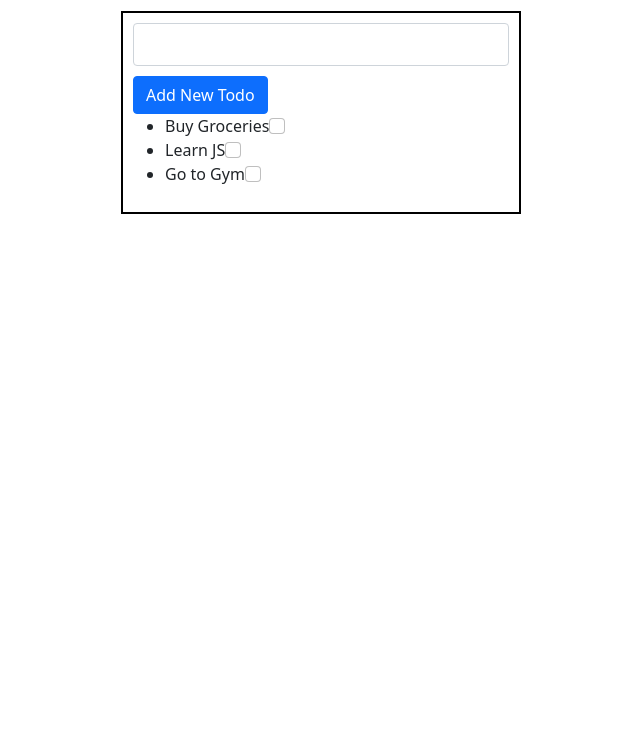
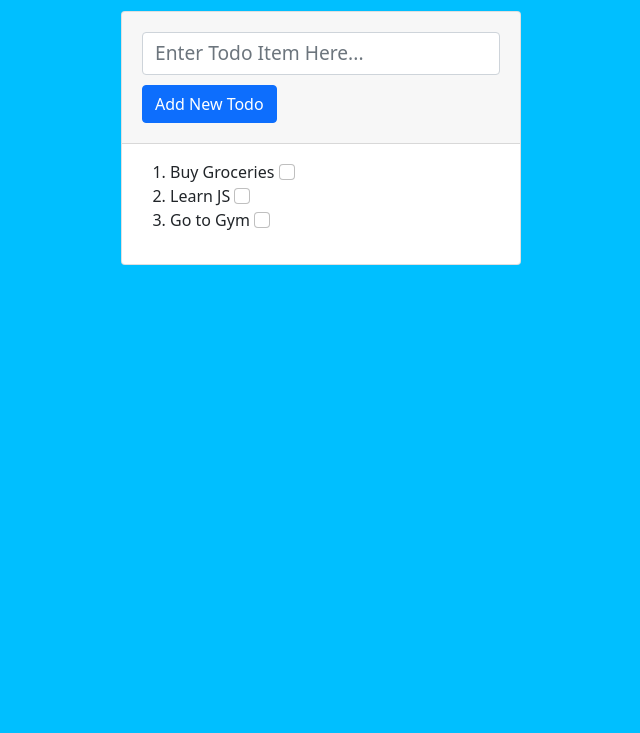
Before and after one commit to sjotwani94/GFG-full-stack-development, a plain HTML site: page Todo-List/index.html in a window 1280 px wide. Shown: the part 67-800 px from the top of the page, without its empty margins (319-959 px from the left). Drawn offline with nearby package versions, Linux system fonts and the light colour scheme.

Commit message:
Use Local Storage to preserve Todos & Improve Styling

```diff
--- a/Todo-List/app.js
+++ b/Todo-List/app.js
@@ -1,6 +1,9 @@
 const form = document.querySelector('#form');
 const list = document.querySelector('#list');
-const input = document.getElementById('todo-inp');
+const input = document.getElementById('todo-input');
+
+// Strikethrough when checked
+// Delete Functionality
 
 class TodoList {
     constructor(todos) {
@@ -24,7 +27,7 @@ class TodoList {
             checkbox.setAttribute('type', 'checkbox');
             checkbox.setAttribute('class', 'form-check-input');
 
-            li.innerText = todo.task;
+            li.innerText = todo.task + ' ';
             li.append(checkbox);
             list.append(li);
         }
@@ -32,6 +35,7 @@ class TodoList {
 
     addTodo(todoText) {
         this.todos.push({ id: TodoList.uuid(), task: todoText, completed: false });
+        localStorage.setItem('TodoList', JSON.stringify(this.todos));
         this.refreshTodos();
     }
 
@@ -59,7 +63,14 @@ const todos = [
     }
 ];
 
-const myTodoList = new TodoList(todos);
+const savedTodos = JSON.parse(localStorage.getItem('TodoList'));
+
+let myTodoList = [];
+if (savedTodos && savedTodos.length !== 0) {
+    myTodoList = new TodoList(savedTodos);
+} else {
+    myTodoList = new TodoList(todos);
+}
 
 myTodoList.init();
 
--- a/Todo-List/index.html
+++ b/Todo-List/index.html
@@ -11,13 +11,16 @@
 
     <h1>Todo List</h1>
 
-    <section>
-        <form id="form">
-            <input type="text" class="form-control" id="todo-inp">
-            <button id="add-btn" class="btn btn-primary">Add New Todo</button>
-        </form>
-
-        <ul id="list"></ul>
+    <section class="card">
+        <div class="card-header">
+            <form id="form">
+                <input type="text" class="form-control" placeholder="Enter Todo Item Here..." id="todo-input">
+                <button id="add-btn" class="btn btn-primary">Add New Todo</button>
+            </form>
+        </div>
+        <div class="card-body">
+            <ol id="list"></ol>
+        </div>
     </section>
 
 
--- a/Todo-List/style.css
+++ b/Todo-List/style.css
@@ -1,14 +1,22 @@
-section{
+body {
+    background-color: deepskyblue !important;
+}
+
+section {
     width: 400px;
     border: 2px solid black;
-    padding: 10px;
     margin: 30px auto;
+
+    .card-header {
+        padding: 20px;
+    }
 }
-h1{
+
+h1 {
     text-align: center;
 }
 
-#todo-inp{
+#todo-input {
     font-size: 1.2rem;
     width: 100%;
     margin-bottom: 10px;
```
